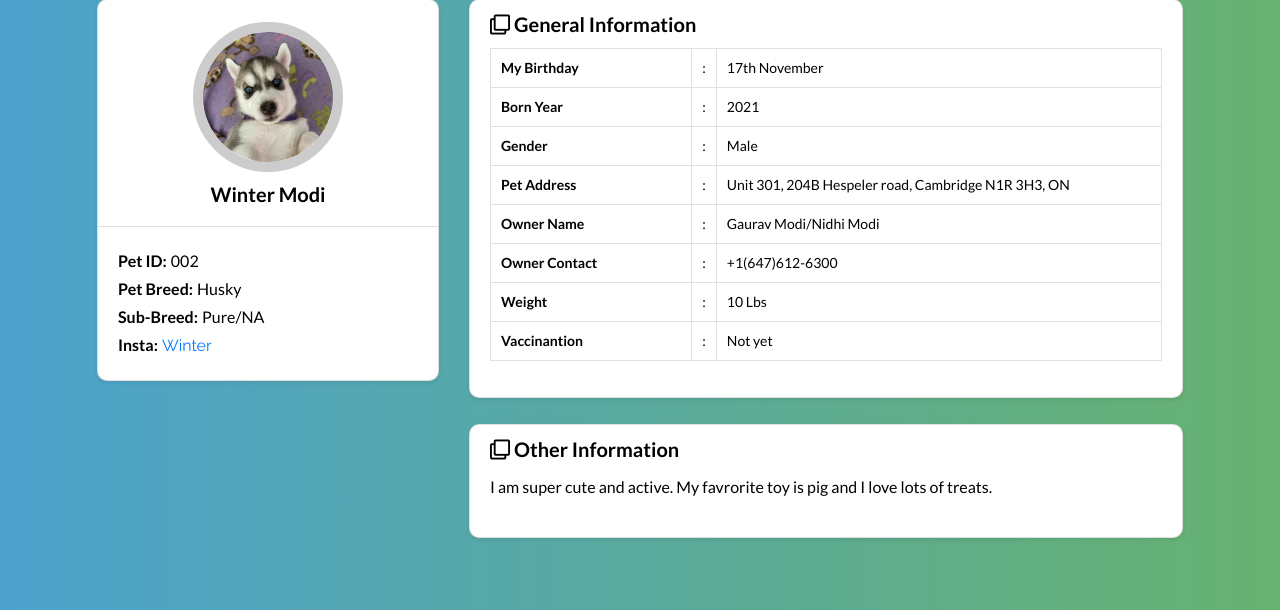
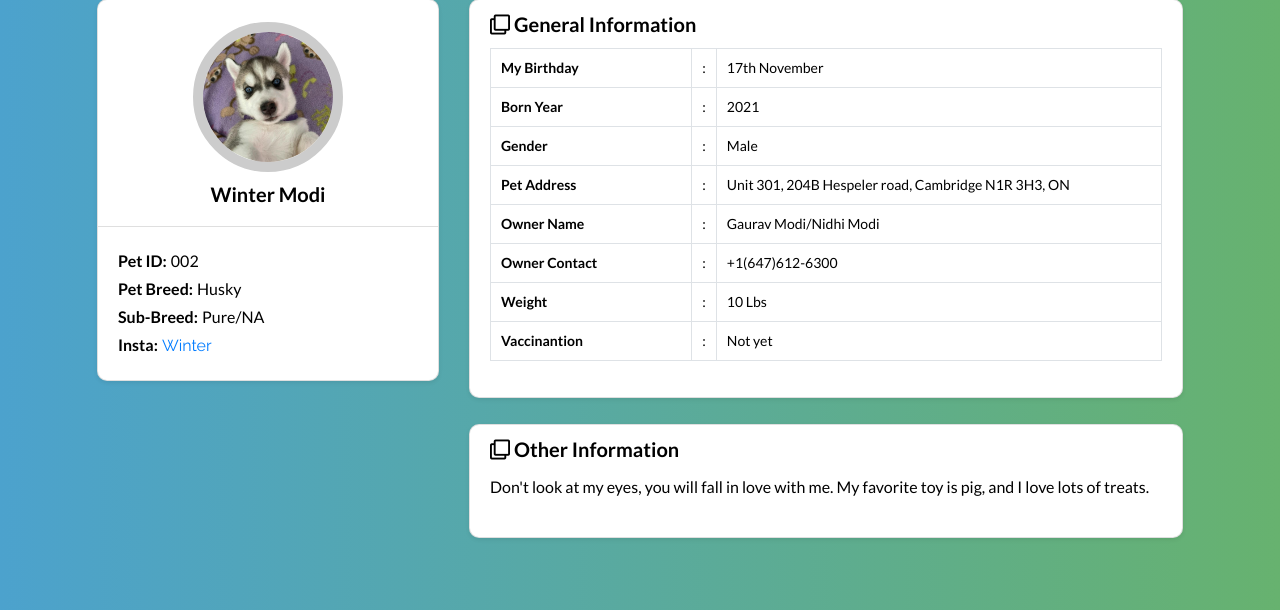
Before and after one commit to im-swapnilb/petConnectCode, a Flask app: page / in a window 1280 px wide. Shown: the part 261-871 px from the top of the page. Run offline with Flask 2, Linux system fonts and the light colour scheme; some libraries are stand-ins or nearby versions.

Commit message:
make it better

```diff
--- a/templates/index.html
+++ b/templates/index.html
@@ -126,7 +126,7 @@
             <h3 class="mb-0"><i class="far fa-clone pr-1"></i>Other Information</h3>
           </div>
           <div class="card-body pt-0">
-              <p>I am super cute and active. My favrorite toy is pig and I love lots of treats.</p>
+              <p>Don't look at my eyes, you will fall in love with me. My favorite toy is pig, and I love lots of treats.</p>
           </div>
         </div>
       </div>
```
